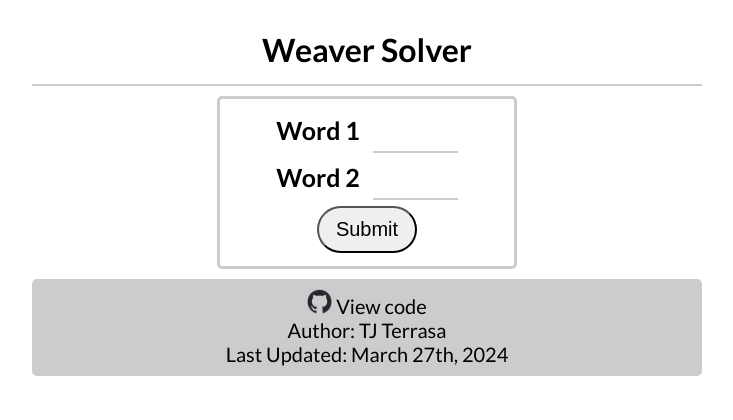
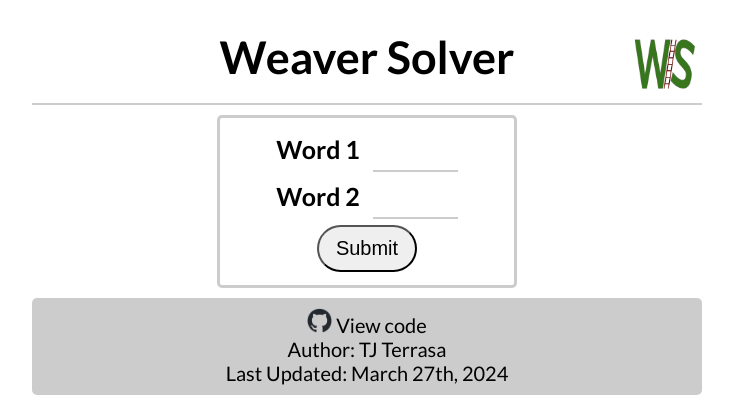
Before and after one commit to TonyTerrasa/weaver_game_analyzer, a Flask app: page /solve in a window 1280 px wide. Shown: the top 420 px of the page, without its empty margins (273-1006 px from the left). Run offline with Flask 3, Linux system fonts and the light colour scheme; some libraries are stand-ins or nearby versions.

Commit message:
added logo

```diff
--- a/static/css/styles.css
+++ b/static/css/styles.css
@@ -64,10 +64,29 @@ p{
 }
 
 header{
-    text-align: center;
+    text-align: left;
     border-bottom: 2px solid #ccc;
     padding-bottom: 15px;
     color: black;
+    position: relative;
+    text-align: center;
+    height:75px;
+}
+
+header img {
+    height:70px;
+    display: inline-block;
+    vertical-align: top;
+
+    position: absolute;
+    right: 0%;
+}
+
+
+header h1 {
+    display: inline-block;
+    width: fit-content;
+    font-size: 45px;
 }
 
 footer {
@@ -278,8 +297,9 @@ footer a, footer p {
 .gui-summary{
     background-color: #ccc;
     font-family: monospace;
-    width: 100%;
-    border-radius: 10px;
+    max-width: 100%;
+    width: fit-content;
+    border-radius: 14px;
     padding: 10px;
     margin: 10px auto 10px;
     text-align: center;
--- /dev/null
+++ b/templates/head.html
@@ -0,0 +1,6 @@
+<meta charset="UTF-8">
+<meta name="viewport" content="width=device-width, initial-scale=1.0">
+<link href="https://fonts.googleapis.com/css?family=Lato:100,300,400,700,900" rel="stylesheet">
+<link rel="stylesheet" href="{{ url_for('static', filename='css/styles.css') }}">
+<link rel="shortcut icon" type="image/png" href="{{ url_for('static', filename='images/ws-logo.png')}}">
+<title>Weaver Solver</title>
--- a/templates/header.html
+++ b/templates/header.html
@@ -1,3 +1,4 @@
 <header>
+    <a href="{{ url_for('index') }}"><img src="{{ url_for('static', filename='images/ws-logo.png')}}"></a>
     <h1> <a href="{{ url_for('index') }}" class="header-title">Weaver Solver</a> </h1>
 </header>
--- a/templates/solve.html
+++ b/templates/solve.html
@@ -1,16 +1,7 @@
 <!DOCTYPE html>
 <html lang="en">
     <head>
-        <meta charset="UTF-8">
-        <meta name="viewport" content="width=device-width, initial-scale=1.0">
-
-        <link href="https://fonts.googleapis.com/css?family=Lato:100,300,400,700,900" rel="stylesheet">
-
-        <!-- <link rel="stylesheet" href="css/answerpage.css"> -->
-
-        <link rel="stylesheet" href="{{ url_for('static', filename='css/styles.css') }}">
-
-        <title>Weaver Solver</title>
+      {% include 'head.html' %}
     </head>
 
     <script>
@@ -99,7 +90,6 @@
           <option value="all" selected>All</option>
 
           {% for num in range(num_solutions) %}
-          <option value="option{{ num+1 }}">Option {{ num+1 }}</option>
           {% endfor %}
         </select>
       </div>
```
Also changed, not shown: templates/index.html (+1 -8 lines), templates/jail.html (+1 -8 lines), static/images/ws-logo.png (added).
